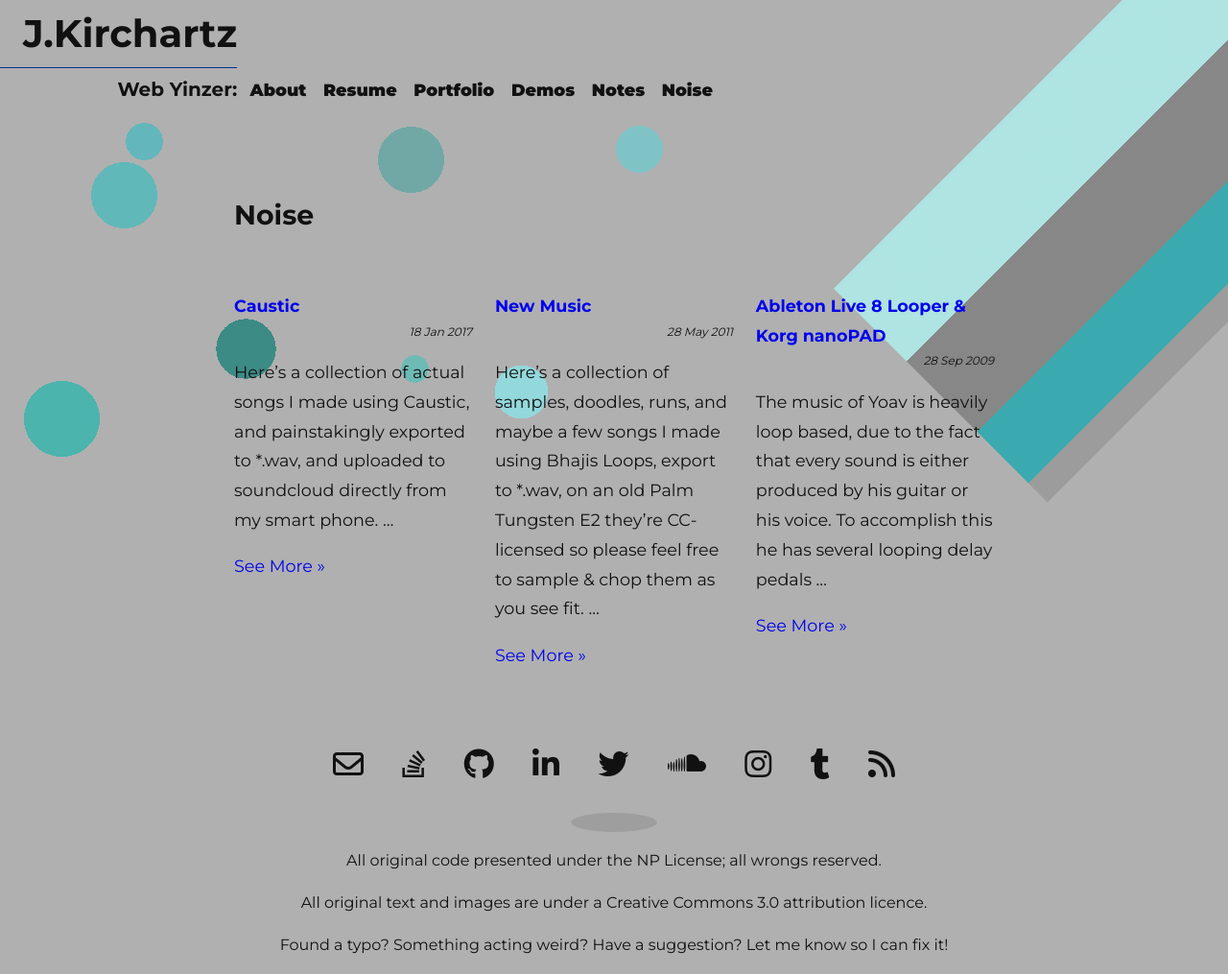
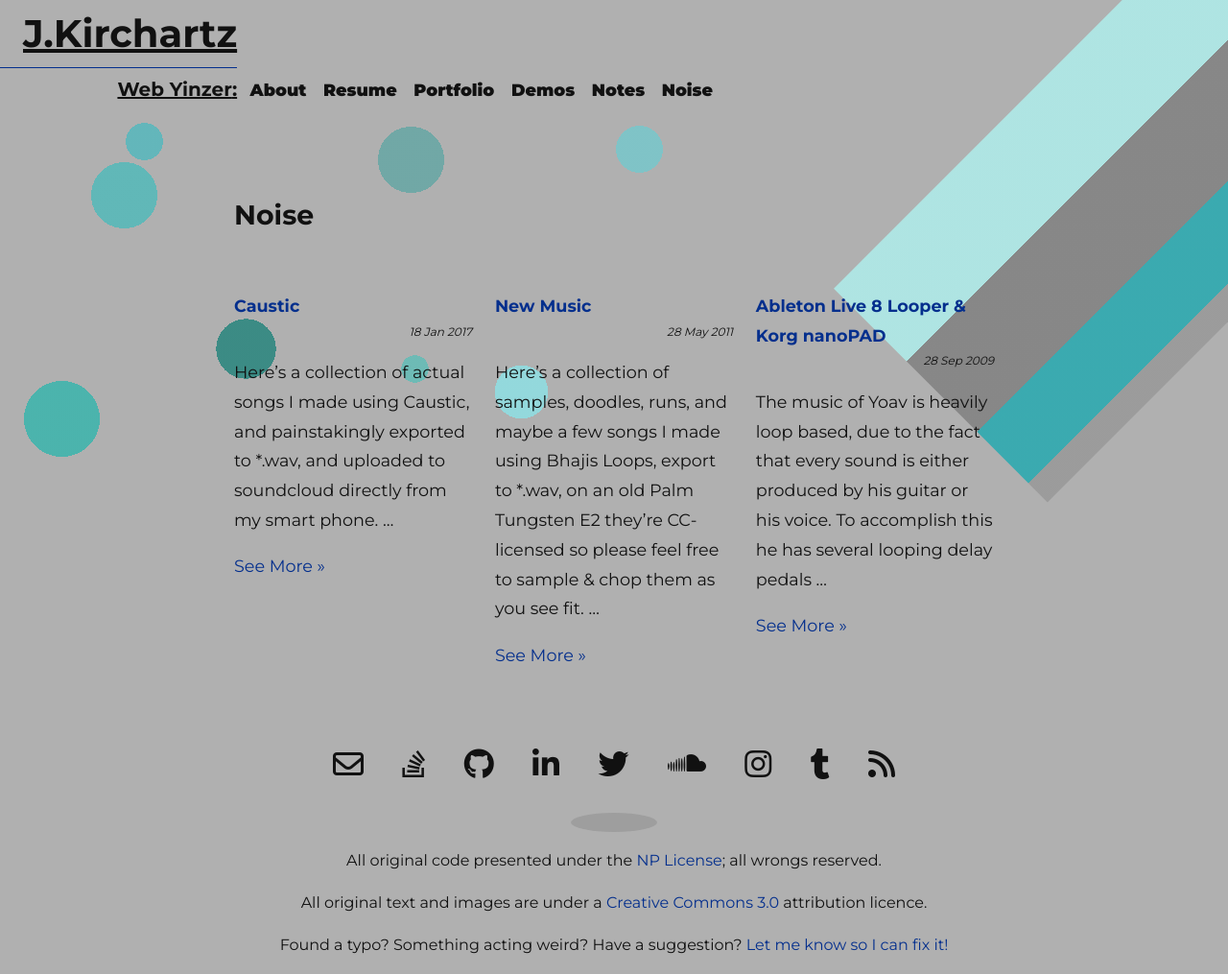
Before and after one commit to JKirchartz/jkirchartz.github.com, a Jekyll site: the page built from noise.html, in a window 1280 px wide. Shown: the whole page at 96% size. Built offline with Jekyll 4.4.1, drawn with Linux system fonts in a browser that asks for light colours; nearby versions of some CDN libraries; grey boxes are pictures that could not be loaded.

Commit message:
css tweaks

```diff
--- a/css/_variables.css
+++ b/css/_variables.css
@@ -13,6 +13,7 @@
   --blue: #042F8D;
   --tan: #74462E;
   --brown: #40201A;
+  --purple: rebeccapurple;
   /* nobody really knows how to spell this word */
   --gray: #B0B0B0;
   --grey: var(--gray);
--- a/css/style.css
+++ b/css/style.css
@@ -17,6 +17,7 @@
   --blue: #042F8D;
   --tan: #74462E;
   --brown: #40201A;
+  --purple: #639;
   /* nobody really knows how to spell this word */
   --gray: #B0B0B0;
   --grey: var(--gray);
@@ -154,9 +155,21 @@ main {
   z-index: 1000;
 }
 
-a,
+a {
+  color: #042F8D;
+  color: var(--blue);
+  text-decoration: none;
+
+}
+
 a:hover {
-  text-decoration: none;
+  text-decoration: underline;
+}
+
+a:active,
+a:visited {
+  color: #639;
+  color: var(--purple);
 }
 
 time {
@@ -230,15 +243,6 @@ footer {
   font-size: 1rem
 
 }
-
-footer a,
-  footer a:hover,
-  footer a:active,
-  footer small {
-    color: #111111;
-    color: var(--black);
-    text-align: center;
-  }
 
 footer small {
     display: block;
```
Also changed, not shown: css/_common.css (+12 -10 lines), 1 other file.
